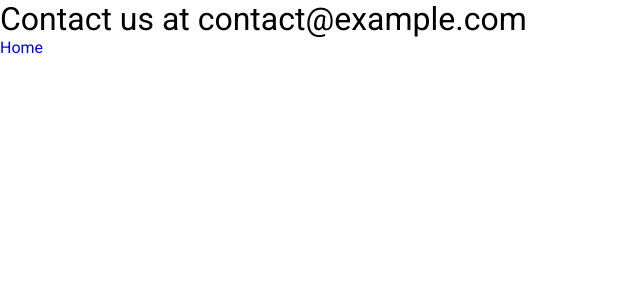
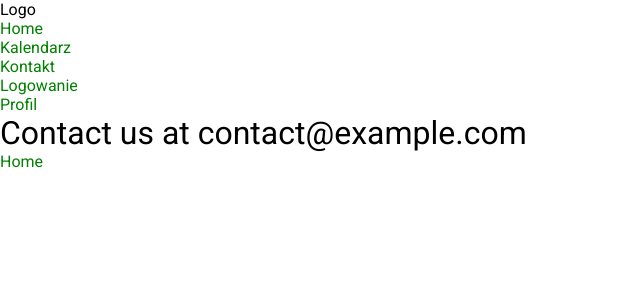
Before and after one commit to kamilmuzyka91/raceplanApp, a React (Create React App) app: page /#/contact in a window 1280 px wide. Shown: the top 300 px of the page, without its empty margins (0-640 px from the left). Built offline with nearby package versions, Linux system fonts and the light colour scheme.

Commit message:
create app menu

```diff
--- a/src/layouts/Calendar.js
+++ b/src/layouts/Calendar.js
@@ -1,8 +1,13 @@
 import React, { Component } from "react";
-
+import Navigation from "./Navigation";
 class Calendar extends Component {
   render() {
-    return <h1>Calendar</h1>;
+    return (
+      <>
+        <Navigation />
+        <h1>Calendar</h1>;
+      </>
+    );
   }
 }
 
--- a/src/layouts/Contact.js
+++ b/src/layouts/Contact.js
@@ -1,12 +1,15 @@
 import React, { Component } from "react";
 import { Link } from "react-router-dom";
+import Navigation from "./Navigation";
+
 class Contact extends Component {
   render() {
     return (
-      <div>
+      <>
+        <Navigation />
         <h1>Contact us at contact@example.com</h1>
         <Link to="/">Home</Link>
-      </div>
+      </>
     );
   }
 }
--- a/src/layouts/Login.js
+++ b/src/layouts/Login.js
@@ -1,8 +1,14 @@
 import React, { Component } from "react";
+import Navigation from "./Navigation";
 
 class Login extends Component {
   render() {
-    return <h1>Logowanie komponent firebase</h1>;
+    return (
+      <>
+        <Navigation />
+        <h1>Logowanie - Sing In</h1>;
+      </>
+    );
   }
 }
 
--- a/src/layouts/Navigation.js
+++ b/src/layouts/Navigation.js
@@ -4,34 +4,34 @@ import { NavLink } from "react-router-dom";
 class Navigation extends Component {
   render() {
     return (
-      <nav>
-        <h1>LOGO</h1>
-        <ul>
-          <li>
-            <NavLink activeClassName="active" to="/">
+      <nav className="navigation__menu container">
+        <div className="navigation__menu__logo">Logo</div>
+        <ul className="navigation__menu__list">
+          <li className="navigation__menu__link">
+            <NavLink className="navigation__menu__link-a" to="/">
               Home
             </NavLink>
           </li>
-          <li>
-            <NavLink activeClassName="active" to="/calendar">
+          <li className="navigation__menu__link">
+            <NavLink className="active" to="/calendar">
               Kalendarz
             </NavLink>
           </li>
 
-          <li>
-            <NavLink activeClassName="active" to="/contact">
+          <li className="navigation__menu__link">
+            <NavLink className="active" to="/contact">
               Kontakt
             </NavLink>
           </li>
-          <li>
-            <NavLink activeClassName="active" to="/loginPage">
+          <li className="navigation__menu__link">
+            <NavLink className="active" to="/loginPage">
               Logowanie
             </NavLink>
-            <li>
-              <NavLink activeClassName="active" to="/userProfile/:userID">
-                Profil
-              </NavLink>
-            </li>
+          </li>
+          <li className="navigation__menu__link">
+            <NavLink className="active" to="/userProfile/:userID">
+              Profil
+            </NavLink>
           </li>
         </ul>
       </nav>
--- a/src/layouts/NotFound.js
+++ b/src/layouts/NotFound.js
@@ -1,8 +1,14 @@
 import React, { Component } from "react";
+import Navigation from "./Navigation";
 
 class NotFound extends Component {
   render() {
-    return <h1>NotFound</h1>;
+    return (
+      <>
+        <Navigation />
+        <h1>Strona o podanym adresie nie istnieje, lepiej skorzystaj z nawigacji ;)</h1>
+      </>
+    );
   }
 }
 export default NotFound;
--- a/src/layouts/Profile.js
+++ b/src/layouts/Profile.js
@@ -1,12 +1,16 @@
 import React, { Component } from "react";
+import Navigation from "./Navigation";
 
 class Profile extends Component {
   render() {
     return (
-      <h1>
-        Info about User with ID:
-        {this.props.match.params.userId}
-      </h1>
+      <>
+        <Navigation />
+        <h1>
+          Info about User with ID:
+          {this.props.match.params.userId}
+        </h1>
+      </>
     );
   }
 }
--- a/src/scss/_fonts.scss
+++ b/src/scss/_fonts.scss
@@ -1,2 +1,2 @@
 $main-font :'Roboto', sans-serif;
-$register-font: 'Pacifico', cursive;
+$pacifico-font: 'Pacifico', cursive;
--- a/src/scss/_variables.scss
+++ b/src/scss/_variables.scss
@@ -1 +1,11 @@
 $main-font-size: 16px;
+
+$link: green;
+$visited-link:  green;
+$mouse-over-link: yellow; // po kliknięciu na mobile zostaje over link ??
+$active-link: black;
+
+$mobile-link: black;
+$mobile-visited-link:  black;
+$mouse-over-link: black; // po drugim klik na ten sam link kolor się zmieniał
+$mobile-active-link: black;
--- /dev/null
+++ b/src/scss/elements/_navigation.scss
@@ -0,0 +1,28 @@
+@include mobile {
+  .navigation__menu {
+    .navigation__menu__logo {
+      background: red;
+      opacity: 0.8;
+      text-align: center;
+      width: 100vw;
+      padding: px-rem(5);
+    }
+    display: flex;
+    flex-direction: column;
+    .navigation__menu__list {
+      display: flex;
+      flex-direction: column;
+      text-align: center;
+      width: 100vw;
+      .navigation__menu__link {
+        padding: px-rem(3);
+        margin-top: px-rem(2);
+        background: darken(white, 60%);
+        opacity: 0.8;
+        font-family: $pacifico-font;
+        font-weight: 100;
+        letter-spacing: 3px;
+      }
+    }
+  }
+}
--- a/src/scss/main.scss
+++ b/src/scss/main.scss
@@ -2,6 +2,7 @@
 @import "./fonts";
 @import "./variables";
 @import "./mixins";
+@import "./elements/navigation";
 
 * {
   box-sizing: border-box;
@@ -16,3 +17,34 @@ body {
   max-width: 1352;
   margin: 0 auto;
 }
+
+a:link {
+  @include mobile {
+    color: $mobile-link;
+  }
+  color: $link;
+}
+
+/* visited link */
+a:visited {
+  @include mobile {
+    color: $mobile-visited-link;
+  }
+  color: $visited-link;
+}
+
+/* mouse over link */
+a:hover {
+  a:hover {
+    color: $mouse-over-link;
+  }
+  color: $mouse-over-link;
+}
+
+/* selected link */
+a:active {
+  @include mobile {
+    color: $mobile-active-link;
+  }
+  color: $active-link;
+}
```
Also changed, not shown: src/layouts/navigation.scss (deleted).
